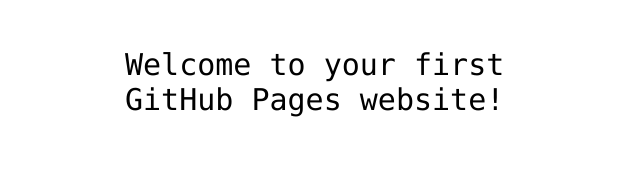
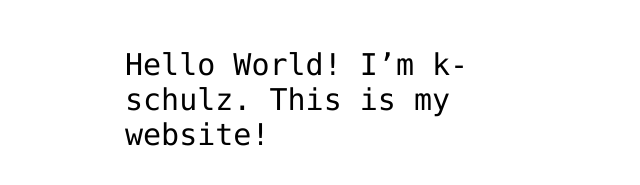
Before and after one commit to k-schulz/k-schulz.github.io, a plain HTML site: page index.html in a window 1280 px wide. Shown: the part 341-526 px from the top of the page, without its empty margins (315-955 px from the left). Drawn offline with Linux system fonts and the light colour scheme.

Commit message:
Add my username to index.html file

```diff
--- a/index.html
+++ b/index.html
@@ -12,7 +12,7 @@
 <img src="https://octodex.github.com/images/daftpunktocat-thomas.gif" id="octocat" alt="octocat-gif" />
 
 <!-- Change this code here by copy and pasting your template on line 15 -->
-<p>Welcome to your first GitHub Pages website!</p>
+<p>Hello World! I’m k-schulz. This is my website!</p>
 
 </body>
 </html>
```
